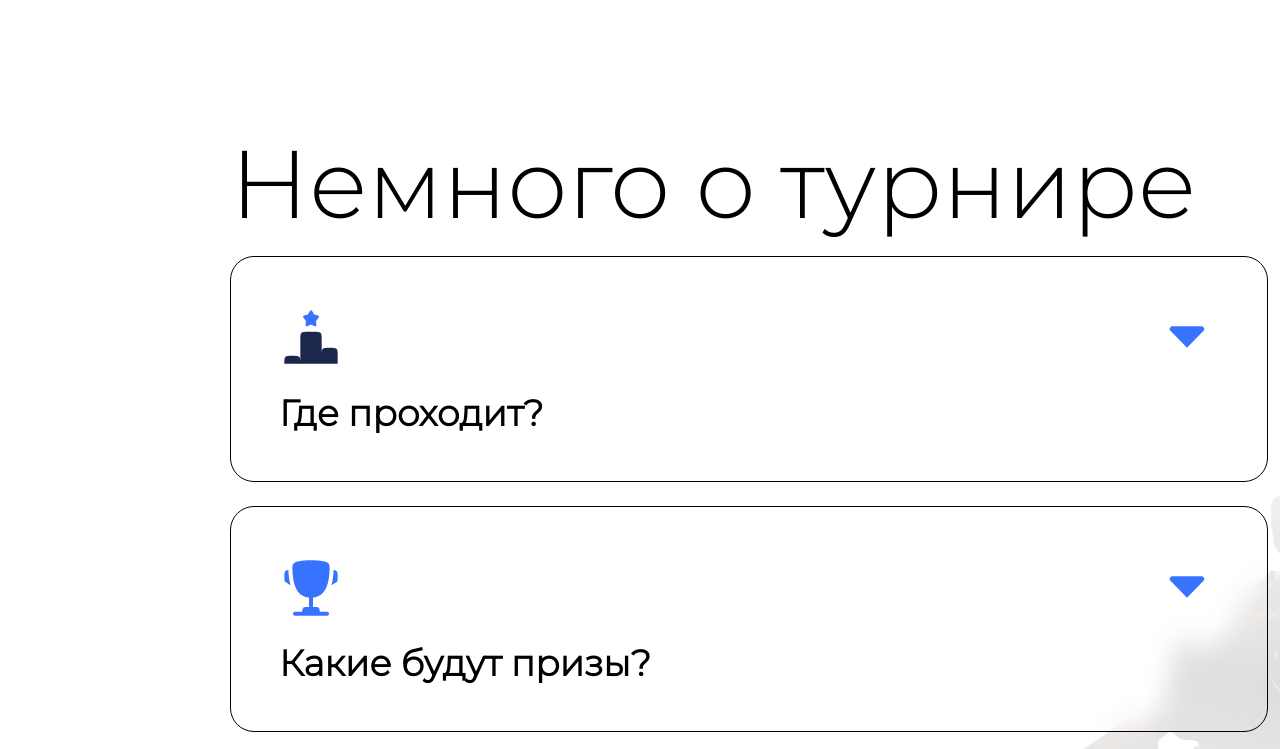
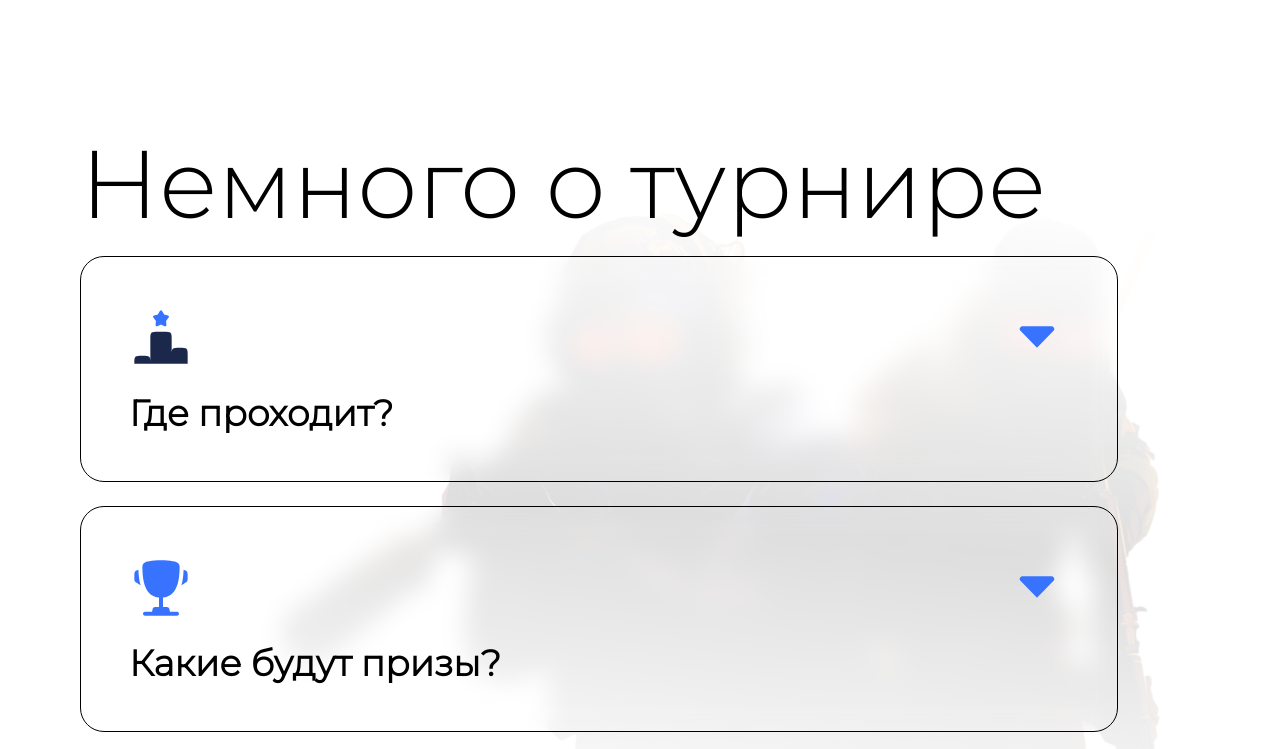
Before and after one commit to niktos12/tspk_cup, a React (Create React App) app in the folder my-app/: page / in a window 1280 px wide. Shown: the part 980-1729 px from the top of the page. Built offline with nearby package versions, Linux system fonts and the light colour scheme.

Commit message:
fix bugs...

```diff
--- a/my-app/src/App.tsx
+++ b/my-app/src/App.tsx
@@ -1,6 +1,6 @@
 import {Header} from './components/Header'
 import { Lists } from './components/Lists';
-import { Presentation } from './components/Presentationt';
+import { Presentation } from './components/Presentation';
 import { Footer } from './components/Footer';
 import { PartIn } from './components/PartIn';
 
--- a/my-app/src/components/Lists.tsx
+++ b/my-app/src/components/Lists.tsx
@@ -2,7 +2,7 @@ import { Disclosure } from '@headlessui/react'
 import { TiArrowSortedDown } from "react-icons/ti";
 export function Lists() {
     return(
-        <div className="flex flex-col items-start justify-center mt-[96px] pl-[230px] m-auto pres-bg-2">
+        <div className="flex flex-col items-start justify-center mt-[96px] pl-20 m-auto pres-bg-2">
             <h1 className="text-8xl font-normal	">Немного о турнире</h1>
 
             <div>
--- a/my-app/src/index.css
+++ b/my-app/src/index.css
@@ -10,8 +10,7 @@
 .pres-bg-2{
   background-image: url(../public/images/Counter-Strike_2_-_Background_pixian_ai\ \(1\)\ 1.svg);
   background-repeat: no-repeat;
-  background-position-x: 1000px;
-  background-position-y: 254px;
+ background-position: right bottom;
 }
 
 body {
```
Also changed, not shown: my-app/src/components/Presentation.tsx (renamed from my-app/src/components/Presentationt.tsx).
